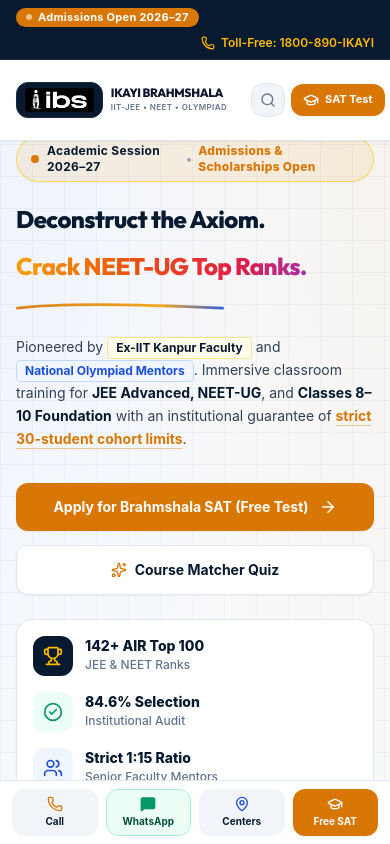
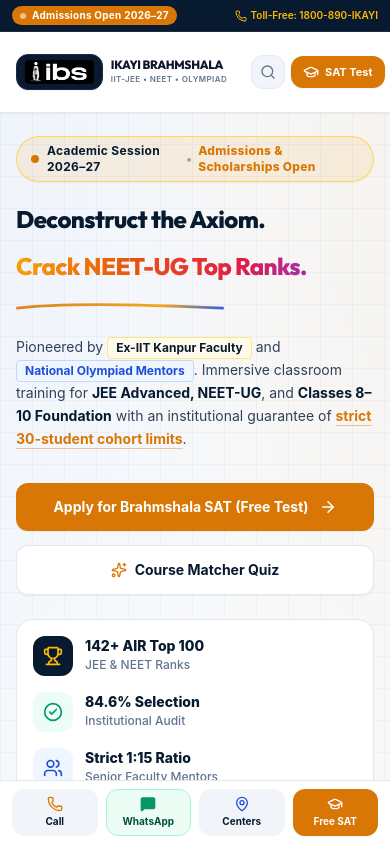
Before and after one commit to Abhimishra68/ikayi-brahmshala, a React (Vite) app: page / in a window 390 px wide. Shown: the top 844 px of the page. Built offline with nearby package versions, Linux system fonts and the light colour scheme.

Commit message:
Fix top bar flex alignment on mobile view

```diff
--- a/src/components/Header.tsx
+++ b/src/components/Header.tsx
@@ -44,11 +44,11 @@
     <header className="fixed top-0 left-0 w-full z-50 bg-white/95 backdrop-blur-md border-b border-slate-200 shadow-xs transition-all">
 
       {/* Top Announcement Bar */}
-      <div className="w-full bg-[#071A2F] text-white py-2 px-4 sm:px-6 lg:px-10 2xl:px-12 border-b border-slate-800">
-        <div className="max-w-[1536px] mx-auto flex flex-wrap items-center justify-between gap-2 text-xs font-medium">
+      <div className="w-full bg-[#071A2F] text-white py-1.5 sm:py-2 px-3 sm:px-6 lg:px-10 2xl:px-12 border-b border-slate-800">
+        <div className="max-w-[1536px] mx-auto flex items-center justify-between gap-2 text-[10px] sm:text-xs font-medium">
 
-          <div className="flex items-center gap-2.5 flex-wrap">
-            <span className="inline-flex items-center gap-1.5 bg-[#D97706] px-2.5 py-0.5 rounded-full text-white font-bold tracking-wide text-[11px]">
+          <div className="flex items-center gap-2 shrink-0">
+            <span className="inline-flex items-center gap-1.5 bg-[#D97706] px-2 sm:px-2.5 py-0.5 rounded-full text-white font-bold tracking-wide text-[10px] sm:text-[11px] shrink-0">
               <span className="w-1.5 h-1.5 rounded-full bg-white animate-pulse" />
               Admissions Open 2026–27
             </span>
@@ -57,16 +57,16 @@
             </span>
           </div>
 
-          <div className="flex items-center gap-5 ml-auto text-slate-300 text-xs">
+          <div className="flex items-center gap-3 sm:gap-5 text-slate-300 text-[10px] sm:text-xs shrink-0">
             <span className="hidden md:inline-flex items-center gap-1.5 text-emerald-400 font-semibold">
               <CheckCircle2 className="w-3.5 h-3.5 text-emerald-400" />
               ISO 9001:2015 Accredited
             </span>
             <a
               href={`tel:${BRANCH_INFO.phonePrimary}`}
-              className="inline-flex items-center gap-1.5 text-amber-400 hover:text-amber-300 transition-colors font-semibold"
+              className="inline-flex items-center gap-1 text-amber-400 hover:text-amber-300 transition-colors font-semibold shrink-0"
             >
-              <Phone className="w-3.5 h-3.5 text-amber-400" />
+              <Phone className="w-3 h-3 sm:w-3.5 sm:h-3.5 text-amber-400" />
               <span>Toll-Free: 1800-890-IKAYI</span>
             </a>
           </div>
```
